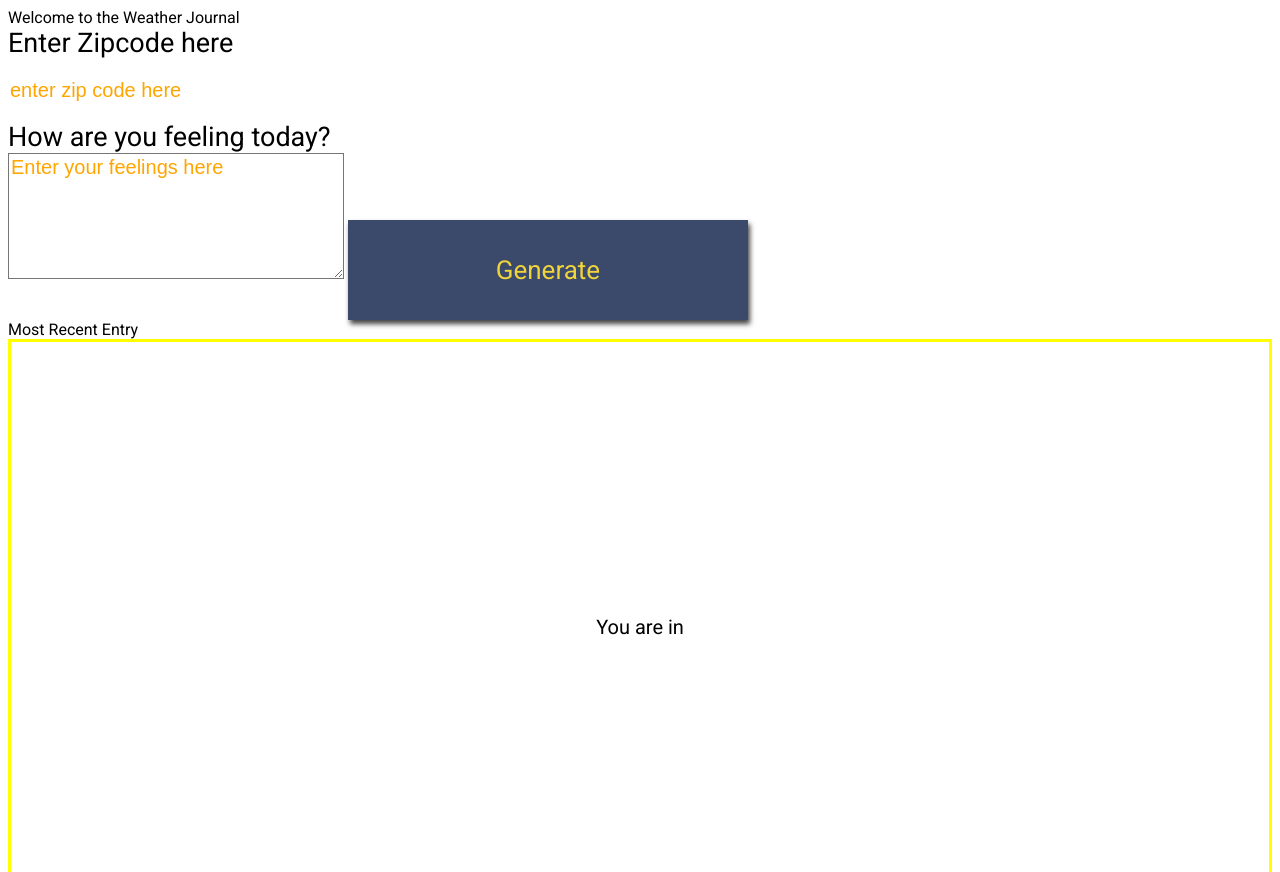
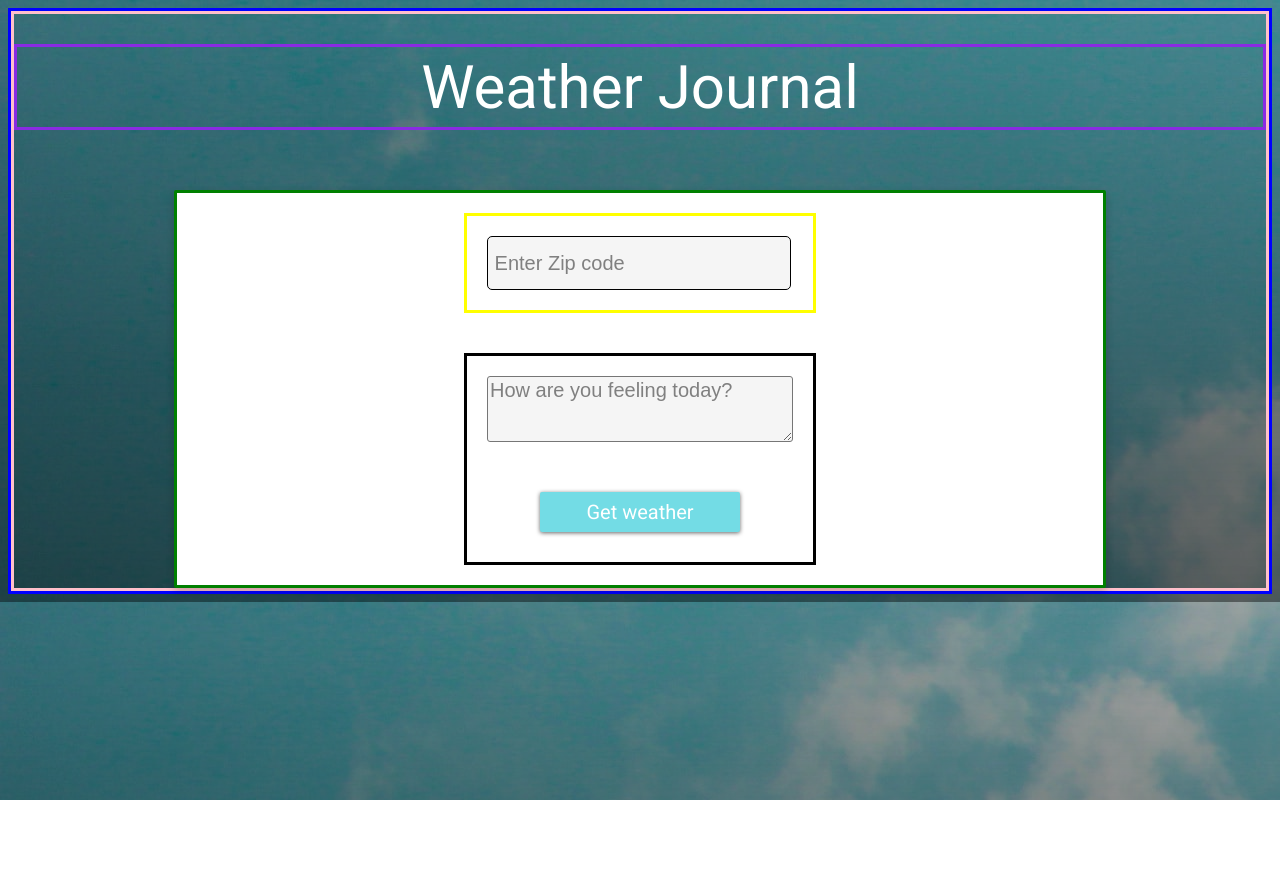
Before and after one commit to DianaBeta/weather-journal-app, a plain HTML site: page website/index.html in a window 1280 px wide. Shown: the top 872 px of the page. After the commit the page ends 800 px from the top, so only its background shows below. Drawn offline with Linux system fonts and the light colour scheme.

Commit message:
feat: UI

```diff
--- a/website/app.js
+++ b/website/app.js
@@ -1,5 +1,5 @@
 // Personal API Key for OpenWeatherMap API
-let baseURL = 'http://api.openweathermap.org/data/2.5/weather?id=524901&appid=';
+let baseURL = 'http://api.openweathermap.org/data/2.5/weather?&units=metric&appid=';
 const apiKey = '4eafbda4626b43a67d3d3610484d19c2';
 // Event listener to add function to existing HTML DOM element
 
@@ -12,7 +12,6 @@ function performAction(e){
   const zip =  document.getElementById('zip').value;
   const feelings = document.getElementById('feelings').value;
 
-
     getTemp(baseURL, zip, apiKey)
 
     .then(function(data){
@@ -21,22 +20,25 @@ function performAction(e){
       postData('/add', { temp: data.main.temp,city: data.name, zip: zip, feelings: feelings});
     })
 
-  .then(
+    .then(function(){
       updateUI()
-
-      )
+    });
 }
 
 const updateUI = async () => {
   const request = await fetch ('/all');
   try{
-    const allData = await request.json();
-    console.log(allData);
-    const last_entry = allData[allData.length - 1];
+    const projectData = await request.json();
+    console.log(projectData);
+    const last_entry = projectData.newEntry;
     console.log(last_entry);
     document.getElementById('city').innerHTML =last_entry.city;
     document.getElementById('temp').innerHTML = last_entry.temp;
     document.getElementById('content').innerHTML= last_entry.feelings;
+    document.querySelector(".card")= card;
+    document.querySelector(".entryHolder")= entryHolder;
+    card.classList.add("invisible");
+    entryHolder.remove("invisible");
 
   }catch(error){
   }
@@ -69,9 +71,9 @@ const postData = async ( url  = '', data = {})=>{
 const getTemp = async (baseURL, zipCode, apiKey)=>{
   const res = await fetch(baseURL+apiKey+'&zip='+zipCode+',de');
   try{
-      const data = await res.json()
+      const data = await res.json();
       console.log(data);
-      return data
+      return data;
     }catch(error){
       console.log("error", error);
     }
--- a/website/index.html
+++ b/website/index.html
@@ -9,32 +9,30 @@
 </head>
  <body>
     <div class= "app">
-  <div class= "holder headline" >Welcome to the Weather Journal</div>
-   <div class ="holder zip">
-    <label for="zip">Enter Zipcode here</label>
-    <input type="text" id="zip" placeholder="enter zip code here">
+      <div class= "holder-headline" >Weather Journal</div>
+      <div class = "card" >
+          <div class ="holder-zip">
+            <input type="text" id="zip" placeholder=" Enter Zip code">
           </div>
-  <div class ="holder feel">
-    <label for="feelings">How are you feeling today?</label>
-    <textarea class= "myInput" id="feelings" placeholder="Enter your feelings here" rows="5" cols="30"></textarea>
-    <button id="generate" type = "submit"> Generate </button>
+          <div class ="generate">
+            <textarea class= "myInput" id="feelings" placeholder="How are you feeling today?" rows="3" cols="5"></textarea>
+            <button id="generate" type = "submit"> Get weather </button>
           </div>
-  <div class ="holder entry">
+      </div>
 
-    <div class = "title">Most Recent Entry</div>
-
-   <div id = "entryHolder">
+            <div class = "entryHolder invisible">
                 <div id = "date"></div>
                 <div> You are in</div>
                 <div id = "city"></div>
-  </div>
             <div>Which currently has a temperature of: </div>
             <div id = "temp"></div>
             <div>And you are feeling: </div>
             <div id = "content"></div>
             </div>
+
+
     </div>
-  </div>
+
   <script src="./app.js" type="text/javascript"></script>
 </body>
 </html>
--- a/website/style.css
+++ b/website/style.css
@@ -1,40 +1,102 @@
 body{
+    background-image: linear-gradient(rgba(0,0,0, 0.3), rgba(0,0,0, 0.6) ), url(./img/sky.jpg);
+    font-family: 'Roboto', sans-serif;
+    color:black;
+    border-style: solid;
+    border-color: blue;
+}
 
+
+.app{
+    display: grid;
+    grid-template-areas: "title"
+                         "card";
+    font-family: 'Roboto', sans-serif;;
+    border-style: solid;
+    border-color:pink;
+}
+
+#zip{
+    margin: 20px;
+    padding: 1px;
+    border-style: solid;
+    border-color:black;
+}
+
+#feelings{
+    margin: 20px;
+}
+
+/**************APP HEADLINE*************/
+.holder-headline {
+    margin-top:30px;
+    grid-area: title;
+    display: grid;
+    height:10vh;
+    position: relative;
     font-family: 'Roboto', sans-serif;
     color:white;
+    align-content: center;
+    text-align: center;
+    border-style: solid;
+    border-color: blueviolet;
+    font-size: 60px;
 }
 
-#app{
+.card{
+    margin-left: 160px;
+    margin-right: 160px;
+    margin-top: 60px;
     display: grid;
-    grid-auto-rows: minmax(150px, auto);
-    height:100vh;
+    grid-area: card;
+    box-shadow: 0 4px 8px 0 rgba(0,0,0,0.2);
+    border-style: solid;
+    border-color:green;
+    border-radius: 2px;
+    background-color: white;
+    justify-content: center;
+
+
+
+}
+
+.generate{
+    font-family: 'Roboto', sans-serif;
+    border-style: solid;
+    border-color:black;
+    color:black;
+    display: flex;
+    flex-direction: column;
+    margin: 20px;
+}
+
+.holder-zip{
+    display: grid;
+    justify-content: center;
+    margin: 20px;
+    border-style: solid;
+    border-color: yellow;
+    display: grid;
+    justify-content: left;
+
+    }
+
+
+.entryHolder{
+    margin-left: 160px;
+    margin-right: 160px;
+    margin-top: 60px;
+    background-color: white;
+    border-radius: 2px;
+    grid-area: card;
+    border-style: solid;
+    border-color: yellow;
+    display: grid;
     color:black;
     justify-content: center;
     grid-gap: 1em;
     font-size: 20px;
-    font-family: 'Roboto', sans-serif;;
-}
 
-.holder{
-    font-family: 'Roboto', sans-serif;
-    color:black;
-}
-
-.entry{
-    color:black;
-}
-
-#entryHolder{
-    border-style: solid;
-    border-color: yellow;
-    display: grid;
-    grid-auto-rows: minmax(150px, auto);
-    height:100vh;
-    color:black;
-    justify-content: center;
-    grid-gap: 1em;
-    font-size: 20px;
-    font-family: 'Roboto', sans-serif;;
 }
 
 #date{
@@ -45,18 +107,15 @@ body{
 #temp{
     border-style: solid;
     border-color: red;
-    color: black;
+    color: gray;
 }
 
 #content{
     font-family: 'Roboto', sans-serif;
-    color:black;
+    color:gray;
 }
 
-.headline {
-    font-family: 'Roboto', sans-serif;
-    color:black;
-}
+
 .title{
     font-family: 'Roboto', sans-serif;
     color:black;
@@ -64,43 +123,57 @@ body{
 
 /*  Basic Styling To Override Default For Basic HTML Elements */
 label{
-    display:block;
-    font-size: 27px;
+
+    font-size: 20px;
 }
 
+/**************ZIPCODE INPUT*************/
 input{
-    display:block;
-    height: 60px;
-    width: 320px;
-    background:none;
-    border-style: solid;
-    border-width: 2px;
-    color: #f0d43a;
+    height: 50px;
+    width: 300px;
+    background:whitesmoke;
+    border: none;
+    color: grey;
     font-size: 20px;
     font-family: 'Roboto', sans-serif;
-    justify-content: center;
+    justify-content: left;
     border: 1px;
+    border-radius: 5px;
+}
+
+.invisible{
+    visibility: hidden;
 }
 
 button{
-    width: 400px;
-    height: 100px;
-    background: #3b4a6b;
-    color: #f0d43a;
-    font-size: 26px;
+    width: 200px;
+    height: 40px;
+    background:#73DCE5;
+    color: white;
+    font-size: 20px;
     font-family: 'Roboto', sans-serif;
     border: none;
-    box-shadow: 2px 4px 5px #444;
+    box-shadow: 0 1px 4px rgba(0, 0, 0, .6);
+    margin: 30px auto;
+    border-radius: 2px;
+    transition: background-color .3s;
+
 }
+.button:hover, .button:focus {
+    background-color: #168190;
+  }
 h1{
     font-size: 36px;
 }
 
 textarea{
-    background:none;
-    color: #f0d43a;
+    height: 60px;
+    width: 300px;
+    background:whitesmoke;
+    color: grey;
     font-size: 20px;
     font-family: 'Roboto', sans-serif;
+    border-radius: 3px;
 }
 /* Reset style for HTML element on active to have no border*/
 input:focus,
@@ -111,19 +184,19 @@ button:focus {
 }
 /* Style for Placeholder Text*/
 ::placeholder { /* Firefox, Chrome, Opera */
-    color: orange;
+    color: grey;
     font-family: 'Oswald', sans-serif;
 
 }
 
 :-ms-input-placeholder { /* Internet Explorer 10-11 */
-    color: #f0d43a;
+    color: grey;
     font-family: 'Oswald', sans-serif;
 
 }
 
 ::-ms-input-placeholder { /* Microsoft Edge */
-    color: #f0d43a;
+    color: grey;
     font-family: 'Oswald', sans-serif;
 
 }
```
Also changed, not shown: server.js (+10 -12 lines), website/img/sky.jpg (added). Lines whose indentation alone changed are shown as unchanged.
